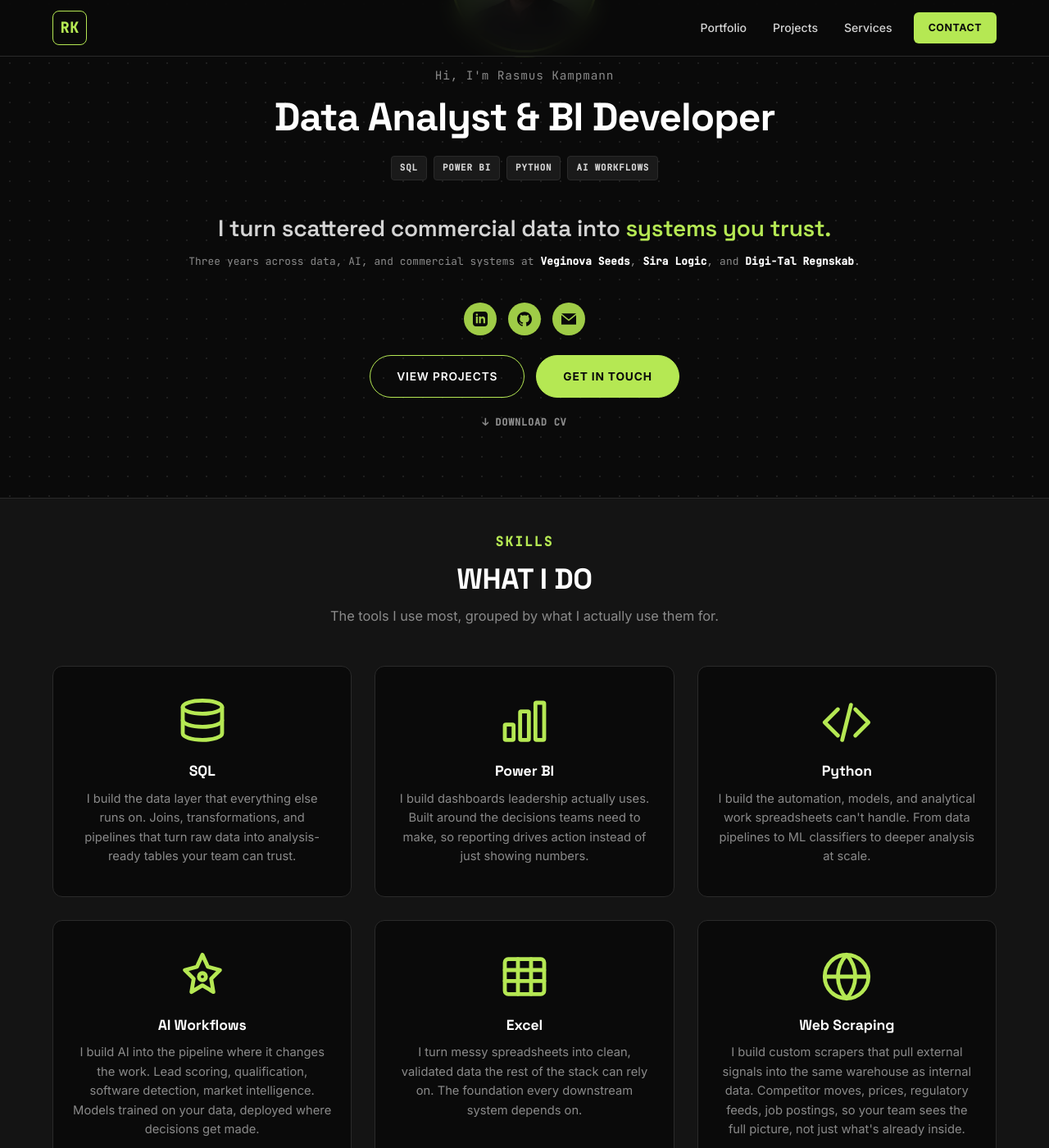
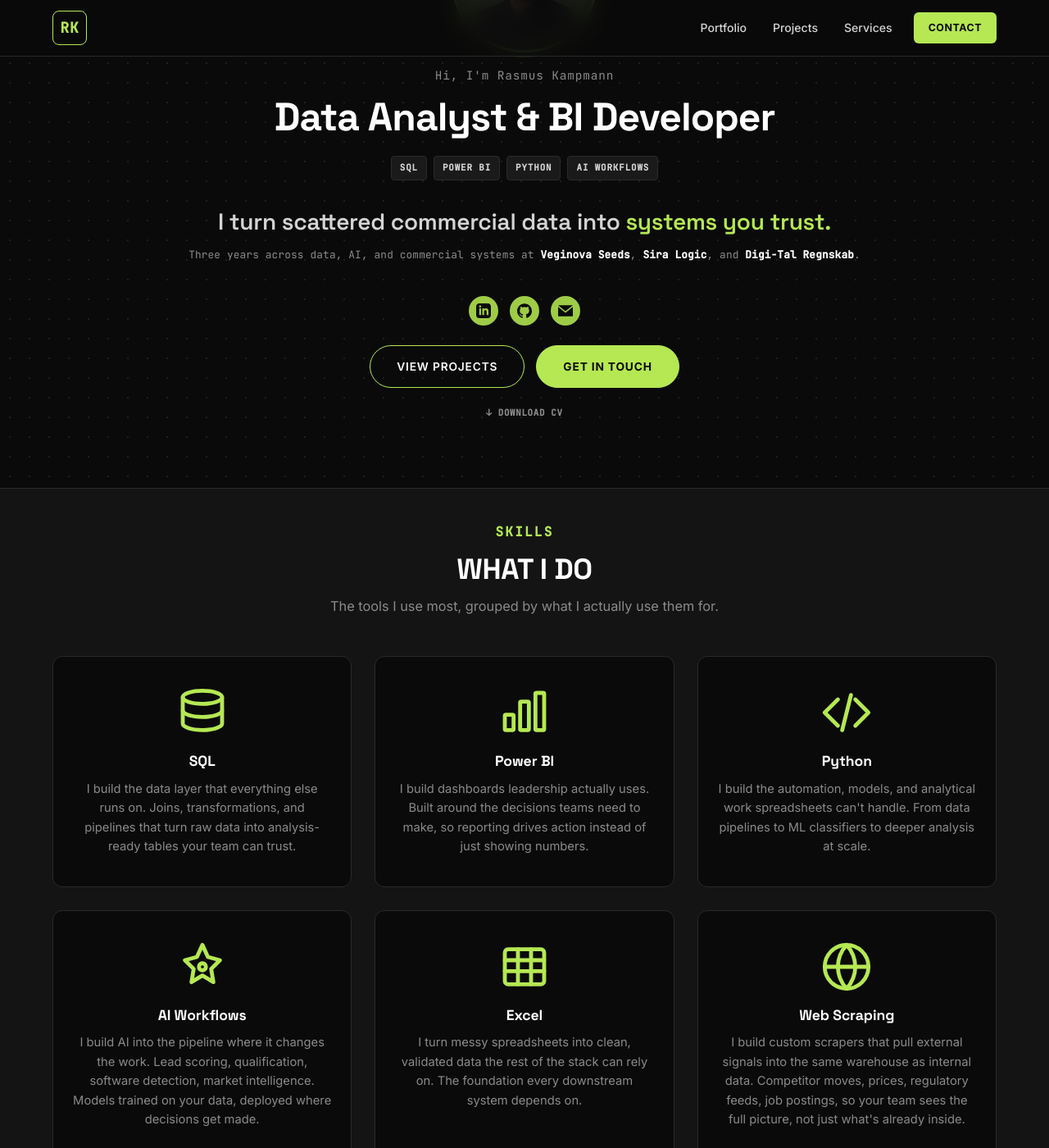
Before and after one commit to rasmuskampmann1998/rasmuskampmann.com, a Jekyll site: the page built from index.md, in a window 1280 px wide and 1400 px high, scrolled down 295 px. Shown: the whole window at 82% size. Built offline with Jekyll 4.4.1, drawn with Linux system fonts in a browser that asks for light colours.

Commit message:
Hero micro-polish: highlight weight, icon size, pill gap, CV link size
- .highlight in slogan: explicit font-weight/style to stop any cascade boost
- hero-stack margin-bottom: 40px -> 32px (tighter Group A->B break)
- social icon circles: 40px -> 36px (less dominant)
- .hero-cv-link font-size: 0.75rem -> 0.68rem (clearly tertiary)

Co-Authored-By: Claude Opus 4.7 <noreply@anthropic.com>

```diff
--- a/assets/css/main.scss
+++ b/assets/css/main.scss
@@ -1257,7 +1257,11 @@ section .section-sub {
     margin: 0 auto 12px !important;
     text-align: center;
 
-    .highlight { color: var(--accent-green); }
+    .highlight {
+      color: var(--accent-green);
+      font-weight: 600;
+      font-style: normal;
+    }
   }
 
   .hero-background {
@@ -1285,8 +1289,8 @@ section .section-sub {
     margin-bottom: 24px;
 
     a {
-      width: 40px;
-      height: 40px;
+      width: 36px;
+      height: 36px;
       border-radius: 50%;
       display: flex;
       align-items: center;
@@ -1319,7 +1323,7 @@ section .section-sub {
 
     a {
       font-family: 'JetBrains Mono', monospace;
-      font-size: 0.75rem;
+      font-size: 0.68rem;
       font-weight: 600;
       letter-spacing: 0.06em;
       text-transform: uppercase;
@@ -1442,7 +1446,7 @@ section .section-sub {
 ul.hero-stack {
   list-style: none !important;
   padding: 0 !important;
-  margin: 0 auto 40px !important;
+  margin: 0 auto 32px !important;
   display: flex;
   flex-wrap: nowrap;
   justify-content: center;
```
